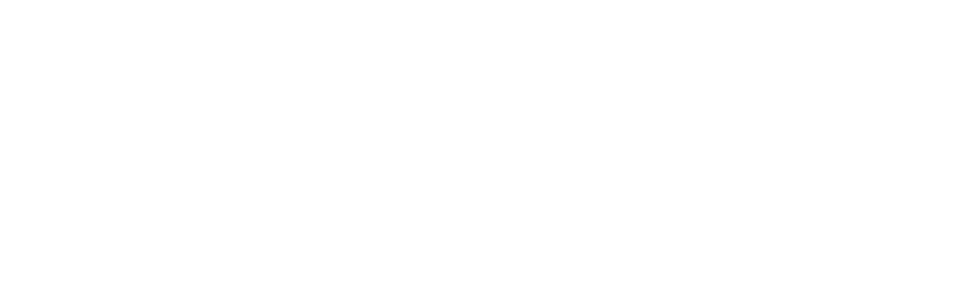
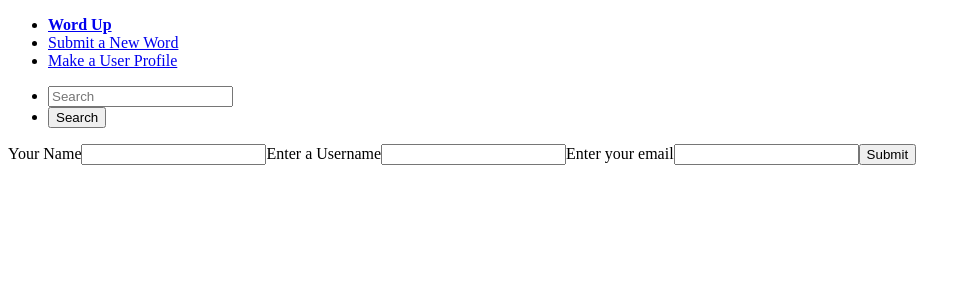
Before and after one commit to apple31415/review_site, a React app in the folder src/main/frontend/: page /users/new in a window 1280 px wide. Shown: the top 300 px of the page, without its empty margins (0-969 px from the left). Built offline with nearby package versions, Linux system fonts and the light colour scheme; the HTML template or start-up script is replaced by a standard one.

Commit message:
new user form

```diff
--- a/src/main/frontend/src/components/App.js
+++ b/src/main/frontend/src/components/App.js
@@ -4,6 +4,7 @@ import Navbar from './Navbar.js';
 import WordsContainer from './WordsContainer.js';
 import WordShow from './WordShow.js';
 import WordForm from './WordForm.js';
+import NewUserForm from './NewUserForm.js';
 
 function App() {
   return (
@@ -13,6 +14,7 @@ function App() {
         <Route exact path="/words/new"><WordForm /></Route>
         <Route exact path="/words/:id"><WordShow /></Route>
         <Route exact path="/words"><WordsContainer /></Route>
+        <Route exact path="/users/new"><NewUserForm /></Route>
       </Switch>
     </>
   )
--- a/src/main/frontend/src/components/Navbar.js
+++ b/src/main/frontend/src/components/Navbar.js
@@ -7,9 +7,8 @@ function Navbar() {
       <div className="top-bar-left">
         <ul className="menu">
           <li><Link to="/words"><strong>Word Up</strong></Link></li>
-          <li><Link to="/languages">View All Languages</Link></li>
           <li><Link to="/words/new">Submit a New Word</Link></li>
-          <li><Link to="/users">Make a User Profile</Link></li>
+          <li><Link to="/users/new">Make a User Profile</Link></li>
         </ul>
       </div>
       <div className="top-bar-right">
--- /dev/null
+++ b/src/main/frontend/src/components/NewUserForm.js
@@ -0,0 +1,59 @@
+import React, { useState } from 'react';
+import { Redirect } from 'react-router-dom';
+
+const NewUserForm = props => {
+  const [newUser, setNewUser] = useState({
+    name: "",
+    username: "",
+    email: "",
+  })
+
+  const [shouldRedirect, setShouldRedirect] = useState(false)
+
+  const handleChange = (event) => {
+    setNewUser({
+      ...newUser,
+      [event.target.name]: event.target.value
+    })
+  }
+
+  const handleSubmit = (event) => {
+    event.preventDefault()
+    fetch(`/api/v1/users`, {
+      method: "POST",
+      body: JSON.stringify(newUser),
+      headers: { "Content-Type": "application/json" }
+    })
+      .then(result => {
+        setNewUser({
+          name: '',
+          username: '',
+          email: ''
+        })
+      })
+      .then(() => {
+        setShouldRedirect(true);
+      })
+  }
+
+  if (shouldRedirect) {
+    return <Redirect to="/words" />
+  } else {
+    return (
+      <form onSubmit={handleSubmit}>
+        <label>Your Name
+          <input onChange={handleChange} type="text" value={newUser.name} name="name" />
+        </label>
+        <label>Enter a Username
+          <input onChange={handleChange} type="text" value={newUser.username} name="username" />
+        </label>
+        <label>Enter your email
+          <input onChange={handleChange} type="text" value={newUser.email} name="email" />
+        </label>
+        <input type="submit" value="Submit" />
+      </form>
+    )
+  }
+}
+
+export default NewUserForm;
--- a/src/main/frontend/src/main.js
+++ b/src/main/frontend/src/main.js
@@ -6,7 +6,7 @@ import App from './components/App.js';
 
 ReactDOM.render(
   <BrowserRouter>
-    <Route path="/words">
+    <Route path={["/words", "/users"]}>
       <App />
     </Route>
     <Route exact path="/">
```
Also changed, not shown: 1 other file (tests, documents, lock files or other folders).
